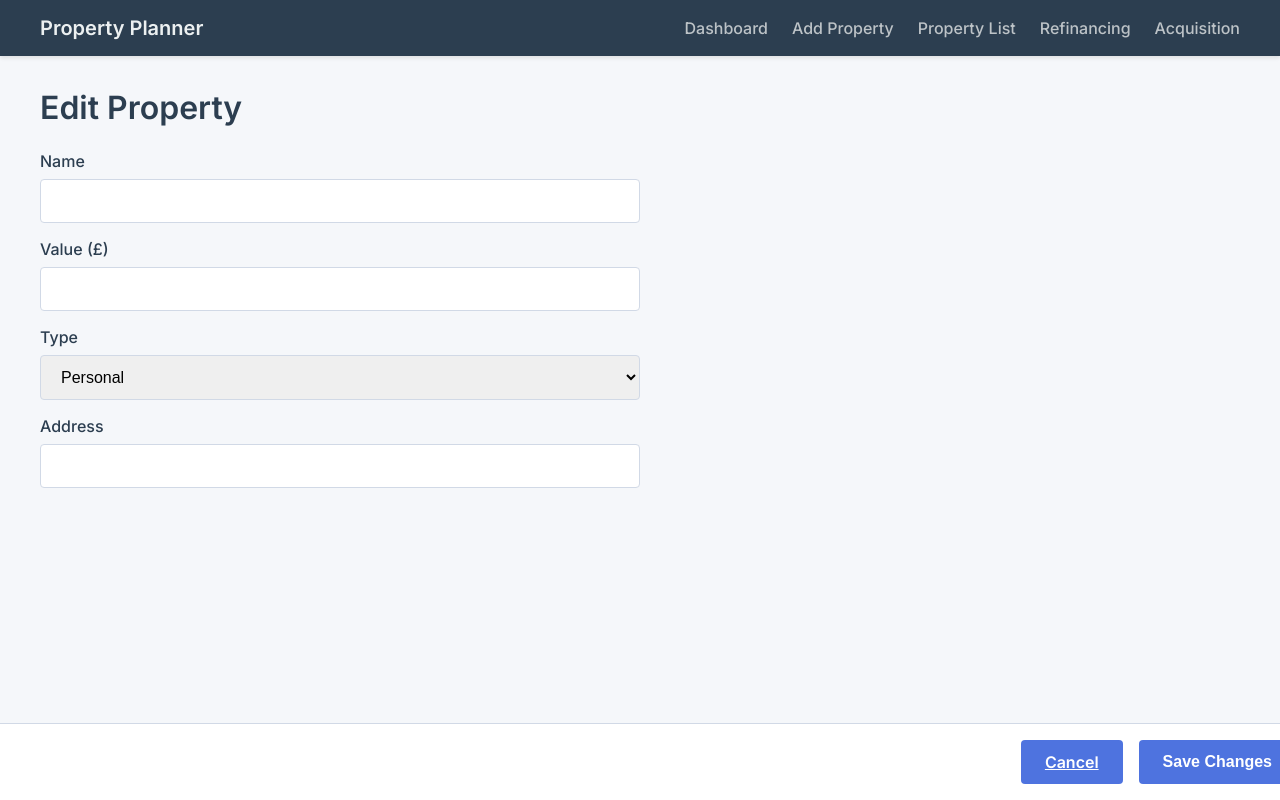
After one commit to will14412/EMPIRE-APP, a FastAPI app: template templates/edit_property.html in a window 1280 px wide. The commit adds this page. Run offline with FastAPI, Linux system fonts and the light colour scheme; the template is opened without the code that fills it, so the values that code supplies are empty.

Commit message:
Add edit and delete actions for properties

```diff
--- a/app/main.py
+++ b/app/main.py
@@ -83,6 +83,42 @@ def add_property(
     return RedirectResponse(url="/properties", status_code=303)
 
 
+@app.get("/properties/{property_id}/edit", response_class=HTMLResponse)
+def edit_property_form(property_id: int, request: Request, db: Session = Depends(get_db)):
+    """Render a form pre-populated with an existing property's data."""
+    property_obj = crud.get_property(db, property_id)
+    if not property_obj:
+        return RedirectResponse(url="/properties", status_code=303)
+    return templates.TemplateResponse(
+        "edit_property.html", {"request": request, "property": property_obj}
+    )
+
+
+@app.post("/properties/{property_id}/edit")
+def update_property(
+    property_id: int,
+    request: Request,
+    name: str = Form(...),
+    value: float = Form(...),
+    type: str = Form(...),
+    address: str = Form(""),
+    db: Session = Depends(get_db),
+):
+    """Update an existing property and redirect to the list."""
+    property_in = schemas.PropertyCreate(
+        name=name, value=value, type=schemas.PropertyType(type), address=address
+    )
+    crud.update_property(db, property_id, property_in)
+    return RedirectResponse(url="/properties", status_code=303)
+
+
+@app.post("/properties/{property_id}/delete")
+def delete_property(property_id: int, db: Session = Depends(get_db)):
+    """Delete a property and redirect to the list."""
+    crud.delete_property(db, property_id)
+    return RedirectResponse(url="/properties", status_code=303)
+
+
 # Include placeholder routers for future functionality.
 app.include_router(refinancing.router)
 app.include_router(acquisition.router)
--- /dev/null
+++ b/templates/edit_property.html
@@ -0,0 +1,30 @@
+{% extends "layout.html" %}
+{% block title %}Edit Property – Property Planner{% endblock %}
+{% block content %}
+  <h1 class="page-title">Edit Property</h1>
+  <form method="post" class="form">
+    <div class="form-group">
+      <label for="name">Name</label>
+      <input type="text" id="name" name="name" value="{{ property.name }}" required />
+    </div>
+    <div class="form-group">
+      <label for="value">Value (£)</label>
+      <input type="number" id="value" name="value" step="0.01" min="0" value="{{ property.value }}" required />
+    </div>
+    <div class="form-group">
+      <label for="type">Type</label>
+      <select id="type" name="type" required>
+        <option value="personal" {% if property.type.value == 'personal' %}selected{% endif %}>Personal</option>
+        <option value="company" {% if property.type.value == 'company' %}selected{% endif %}>Company</option>
+      </select>
+    </div>
+    <div class="form-group">
+      <label for="address">Address</label>
+      <input type="text" id="address" name="address" value="{{ property.address }}" />
+    </div>
+    <div class="form-actions">
+      <a href="/properties" class="btn btn-secondary">Cancel</a>
+      <button type="submit" class="btn">Save Changes</button>
+    </div>
+  </form>
+{% endblock %}
```
Also changed, not shown: app/crud.py (+27 -0 lines), templates/property_list.html (+8 -1 lines).
